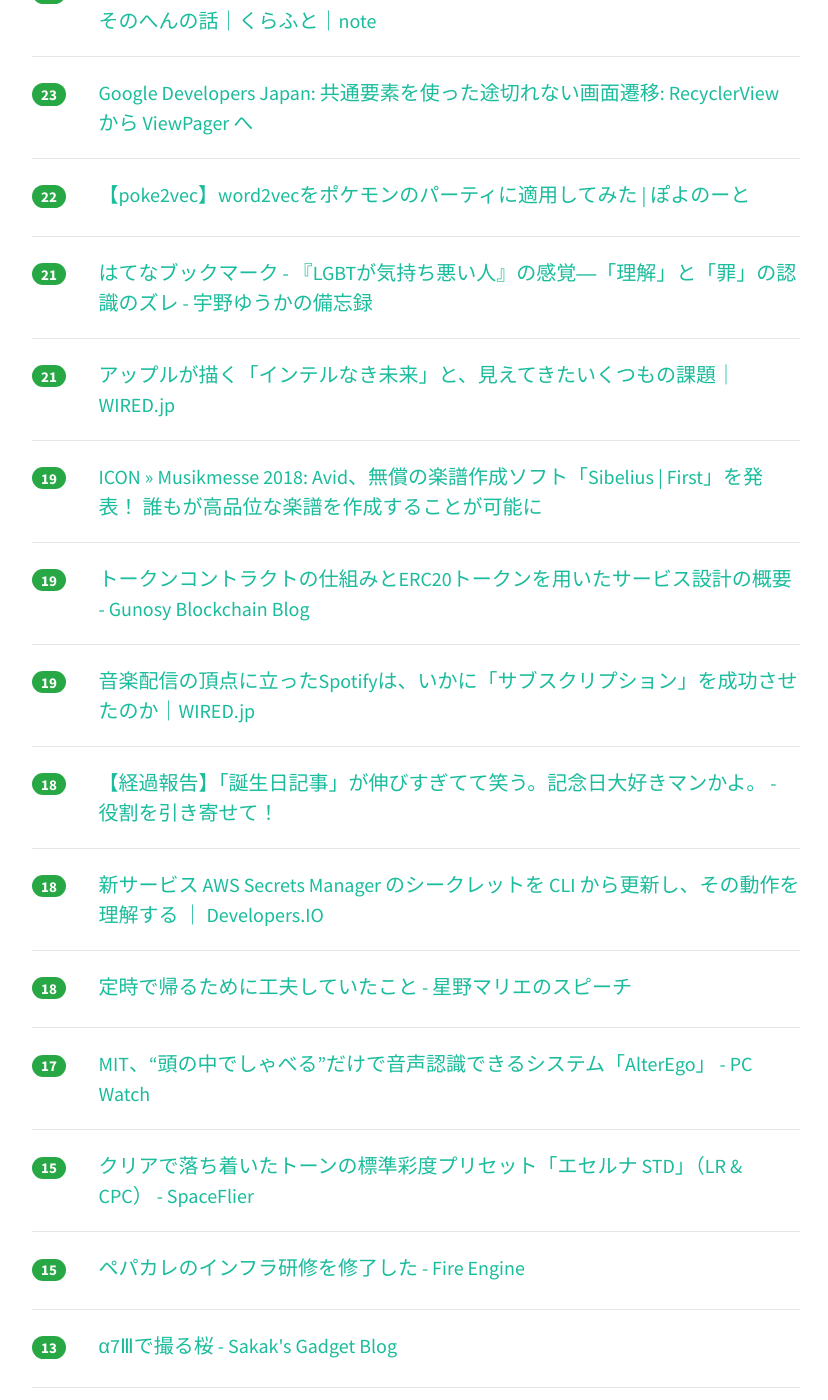
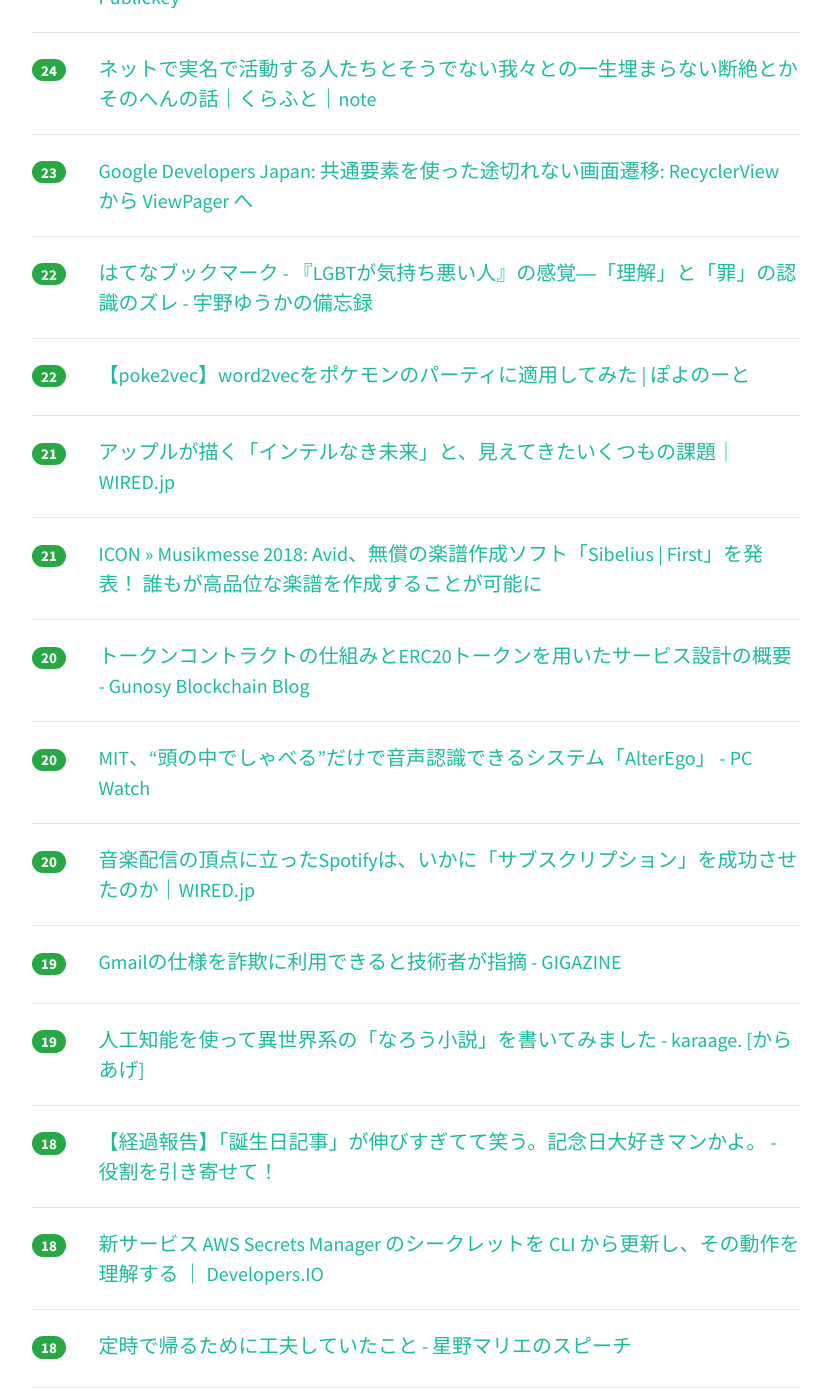
Before and after one commit to yatta47/hatena-matome-site, a Jekyll site: the page built from _posts/2018-04-09-hatena.md, in a window 1280 px wide and 1400 px high, scrolled down 2606 px. Shown: the whole window, without its empty margins (224-1052 px from the left). Built offline with Jekyll 4.4.1, drawn with Linux system fonts in a browser that asks for light colours; nearby versions of some CDN libraries; some of the changed text lies outside the part shown.

Commit message:
Updated 2018-04-09

```diff
--- a/_posts/2018-04-09-hatena.md
+++ b/_posts/2018-04-09-hatena.md
@@ -1,73 +1,73 @@
 ---
 layout: post
 title:  "2018-04-09 はてぶIT"
-date:   2018-04-09 17:01:53
+date:   2018-04-09 18:02:07
 tags: [it-hotentry]
 ---
-42 件のデータあり
+45 件のデータあり
 
 <hr><div class="row">
-<div class="col-1"><span class="badge badge-pill badge-success h2">219</span></div>
+<div class="col-1"><span class="badge badge-pill badge-success h2">242</span></div>
 <div class="col-11"><a href='http://fujii-yuji.net/2018/04/killtheleechsite.html' target='_blank'>漫画村などのリーチサイトを潰したい人が山ほどいるのに、潰れないのはなぜか。 | フジイユウジ::ドットネット</a></div>
 </div>
 <hr>
 <div class="row">
-<div class="col-1"><span class="badge badge-pill badge-success h2">136</span></div>
+<div class="col-1"><span class="badge badge-pill badge-success h2">138</span></div>
 <div class="col-11"><a href='https://www.slideshare.net/keiyagita/vuejsvuex-vuerouter-nuxt-92559566' target='_blank'>Vue.jsの関連ツール・ライブラリ(Vuex, Vue-Router, Nuxt)</a></div>
 </div>
 <hr>
 <div class="row">
-<div class="col-1"><span class="badge badge-pill badge-success h2">131</span></div>
+<div class="col-1"><span class="badge badge-pill badge-success h2">138</span></div>
 <div class="col-11"><a href='https://gigazine.net/news/20180409-macbook-into-touchscreen/' target='_blank'>たった100円でMacBook Proをタッチ対応に変える天才的な方法 - GIGAZINE</a></div>
 </div>
 <hr>
 <div class="row">
-<div class="col-1"><span class="badge badge-pill badge-success h2">111</span></div>
+<div class="col-1"><span class="badge badge-pill badge-success h2">126</span></div>
 <div class="col-11"><a href='https://ninatokaniwarosu.blogspot.com/2018/04/iot.html' target='_blank'>-: IoTやめた</a></div>
 </div>
 <hr>
 <div class="row">
-<div class="col-1"><span class="badge badge-pill badge-success h2">85</span></div>
+<div class="col-1"><span class="badge badge-pill badge-success h2">106</span></div>
 <div class="col-11"><a href='http://p-shirokuma.hatenadiary.com/entry/20180409/1523237088' target='_blank'>ネットの正論や世論に包囲されても、言いたいことは言うべきだと思い出した。 - シロクマの屑籠</a></div>
 </div>
 <hr>
 <div class="row">
-<div class="col-1"><span class="badge badge-pill badge-success h2">71</span></div>
+<div class="col-1"><span class="badge badge-pill badge-success h2">84</span></div>
+<div class="col-11"><a href='https://medium.com/@satoryu/7e111986d7f0' target='_blank'>真面目な人を本気にさせる方法 – Tatsuya Sato – Medium</a></div>
+</div>
+<hr>
+<div class="row">
+<div class="col-1"><span class="badge badge-pill badge-success h2">72</span></div>
+<div class="col-11"><a href='http://www.itmedia.co.jp/news/articles/1804/09/news046.html' target='_blank'>Twitter、“流れるタイムライン”の「User Streams API」廃止を延期 - ITmedia NEWS</a></div>
+</div>
+<hr>
+<div class="row">
+<div class="col-1"><span class="badge badge-pill badge-success h2">72</span></div>
 <div class="col-11"><a href='https://anond.hatelabo.jp/20180408225447' target='_blank'>騒いでるはてブユーザは冷静になってほしい</a></div>
 </div>
 <hr>
 <div class="row">
-<div class="col-1"><span class="badge badge-pill badge-success h2">70</span></div>
-<div class="col-11"><a href='https://medium.com/@satoryu/7e111986d7f0' target='_blank'>真面目な人を本気にさせる方法 – Tatsuya Sato – Medium</a></div>
+<div class="col-1"><span class="badge badge-pill badge-success h2">72</span></div>
+<div class="col-11"><a href='http://tech.mercari.com/entry/2018/04/09/110000' target='_blank'>メルカリ Microservices Team による Terraform 運用とその中で開発したOSSの紹介 - Mercari Engineering Blog</a></div>
 </div>
 <hr>
 <div class="row">
 <div class="col-1"><span class="badge badge-pill badge-success h2">66</span></div>
-<div class="col-11"><a href='http://www.itmedia.co.jp/news/articles/1804/09/news046.html' target='_blank'>Twitter、“流れるタイムライン”の「User Streams API」廃止を延期 - ITmedia NEWS</a></div>
-</div>
-<hr>
-<div class="row">
-<div class="col-1"><span class="badge badge-pill badge-success h2">58</span></div>
-<div class="col-11"><a href='http://tech.mercari.com/entry/2018/04/09/110000' target='_blank'>メルカリ Microservices Team による Terraform 運用とその中で開発したOSSの紹介 - Mercari Engineering Blog</a></div>
+<div class="col-11"><a href='https://qiita.com/noplan1989/items/64491dab247d92e10d41' target='_blank'>AWSの料金を「ざっくり」計算できるサイトを作りました - Qiita</a></div>
 </div>
 <hr>
 <div class="row">
 <div class="col-1"><span class="badge badge-pill badge-success h2">52</span></div>
-<div class="col-11"><a href='https://qiita.com/noplan1989/items/64491dab247d92e10d41' target='_blank'>AWSの料金を「ざっくり」計算できるサイトを作りました - Qiita</a></div>
-</div>
-<hr>
-<div class="row">
-<div class="col-1"><span class="badge badge-pill badge-success h2">49</span></div>
 <div class="col-11"><a href='https://www.businessinsider.jp/post-165291' target='_blank'>パナソニック「“出戻り”ベンチャー買収」の真相 —— Cerevo創業者 岩佐氏らに聞く“交渉の全過程” | BUSINESS INSIDER JAPAN</a></div>
 </div>
 <hr>
 <div class="row">
-<div class="col-1"><span class="badge badge-pill badge-success h2">45</span></div>
+<div class="col-1"><span class="badge badge-pill badge-success h2">47</span></div>
 <div class="col-11"><a href='https://sota1235.hatenablog.com/entry/2018/04/08/233451' target='_blank'>発表資料の作り方 - はらへり日記</a></div>
 </div>
 <hr>
 <div class="row">
-<div class="col-1"><span class="badge badge-pill badge-success h2">38</span></div>
+<div class="col-1"><span class="badge badge-pill badge-success h2">40</span></div>
 <div class="col-11"><a href='https://dev.classmethod.jp/study_meeting/my-first-shellgei/' target='_blank'>シェル芸勉強会の問題を紐解いてみた ｜ Developers.IO</a></div>
 </div>
 <hr>
@@ -77,7 +77,7 @@ tags: [it-hotentry]
 </div>
 <hr>
 <div class="row">
-<div class="col-1"><span class="badge badge-pill badge-success h2">34</span></div>
+<div class="col-1"><span class="badge badge-pill badge-success h2">37</span></div>
 <div class="col-11"><a href='https://qiita.com/haruto167/items/5a784df032518277f4a0' target='_blank'>私からあなたへ 一人前のJavaエンジニアになるためのロードマップを送ろう - Qiita</a></div>
 </div>
 <hr>
@@ -97,32 +97,37 @@ tags: [it-hotentry]
 </div>
 <hr>
 <div class="row">
+<div class="col-1"><span class="badge badge-pill badge-success h2">30</span></div>
+<div class="col-11"><a href='https://av.watch.impress.co.jp/docs/series/dal/1115911.html' target='_blank'>【藤本健のDigital Audio Laboratory】iPhoneからBluetoothで聴くと音質はどう変わる? 波形で比較した-AV Watch</a></div>
+</div>
+<hr>
+<div class="row">
+<div class="col-1"><span class="badge badge-pill badge-success h2">29</span></div>
+<div class="col-11"><a href='https://coliss.com/articles/build-websites/operation/design/color-palette-from-website.html' target='_blank'>指定したWebページから、PhotoshopやSketchのカラーパレットを生成できるChromeの機能拡張 -Site Palette | コリス</a></div>
+</div>
+<hr>
+<div class="row">
 <div class="col-1"><span class="badge badge-pill badge-success h2">29</span></div>
 <div class="col-11"><a href='https://www.suzukikenichi.com/blog/ama-with-google-at-ism-spin-off-4/' target='_blank'>MFIの通知はすでに始まっている、信頼性とWikipediaの関係、meta keywords無視の公式説明ほか Google SEO最新情報 #inhouseseo | 海外SEO情報ブログ</a></div>
 </div>
 <hr>
 <div class="row">
 <div class="col-1"><span class="badge badge-pill badge-success h2">28</span></div>
-<div class="col-11"><a href='https://coliss.com/articles/build-websites/operation/design/color-palette-from-website.html' target='_blank'>指定したWebページから、PhotoshopやSketchのカラーパレットを生成できるChromeの機能拡張 -Site Palette | コリス</a></div>
+<div class="col-11"><a href='http://blog.willnet.in/entry/2018/04/09/101808' target='_blank'>技術顧問業を始めて2年がたった - おもしろwebサービス開発日記</a></div>
 </div>
 <hr>
 <div class="row">
-<div class="col-1"><span class="badge badge-pill badge-success h2">28</span></div>
-<div class="col-11"><a href='https://av.watch.impress.co.jp/docs/series/dal/1115911.html' target='_blank'>【藤本健のDigital Audio Laboratory】iPhoneからBluetoothで聴くと音質はどう変わる? 波形で比較した-AV Watch</a></div>
-</div>
-<hr>
-<div class="row">
-<div class="col-1"><span class="badge badge-pill badge-success h2">26</span></div>
+<div class="col-1"><span class="badge badge-pill badge-success h2">27</span></div>
 <div class="col-11"><a href='https://coliss.com/articles/freebies/high-quality-mockups-mockup-photos.html' target='_blank'>試してみたらすごかった！簡単に作成できる高品質なモックアップ素材がダウンロードできる -Mockup Photos | コリス</a></div>
 </div>
 <hr>
 <div class="row">
-<div class="col-1"><span class="badge badge-pill badge-success h2">25</span></div>
+<div class="col-1"><span class="badge badge-pill badge-success h2">27</span></div>
 <div class="col-11"><a href='https://gist.github.com/ujihisa/9d8fa8dfbc373512a575031cee2f6bb3' target='_blank'>2018-04-ujihisa-fablic.md · GitHub</a></div>
 </div>
 <hr>
 <div class="row">
-<div class="col-1"><span class="badge badge-pill badge-success h2">24</span></div>
+<div class="col-1"><span class="badge badge-pill badge-success h2">25</span></div>
 <div class="col-11"><a href='http://www.publickey1.jp/blog/18/hashicorp_ceo_davemcjanet.html' target='_blank'>HashiCorpの成功は、コミュニティのおかげでエンタープライズ市場へ浸透できているからだ。HashiCorp CEOデイブ・マクジャネット氏インタビュー － Publickey</a></div>
 </div>
 <hr>
@@ -138,12 +143,12 @@ tags: [it-hotentry]
 <hr>
 <div class="row">
 <div class="col-1"><span class="badge badge-pill badge-success h2">22</span></div>
-<div class="col-11"><a href='https://odanpoyo.github.io/2018/04/08/poke2vec/' target='_blank'>【poke2vec】word2vecをポケモンのパーティに適用してみた | ぽよのーと</a></div>
+<div class="col-11"><a href='http://b.hatena.ne.jp/entry/yuhka-uno.hatenablog.com/entry/2018/04/08/130112' target='_blank'>はてなブックマーク - 『LGBTが気持ち悪い人』の感覚―「理解」と「罪」の認識のズレ - 宇野ゆうかの備忘録</a></div>
 </div>
 <hr>
 <div class="row">
-<div class="col-1"><span class="badge badge-pill badge-success h2">21</span></div>
-<div class="col-11"><a href='http://b.hatena.ne.jp/entry/yuhka-uno.hatenablog.com/entry/2018/04/08/130112' target='_blank'>はてなブックマーク - 『LGBTが気持ち悪い人』の感覚―「理解」と「罪」の認識のズレ - 宇野ゆうかの備忘録</a></div>
+<div class="col-1"><span class="badge badge-pill badge-success h2">22</span></div>
+<div class="col-11"><a href='https://odanpoyo.github.io/2018/04/08/poke2vec/' target='_blank'>【poke2vec】word2vecをポケモンのパーティに適用してみた | ぽよのーと</a></div>
 </div>
 <hr>
 <div class="row">
@@ -152,18 +157,33 @@ tags: [it-hotentry]
 </div>
 <hr>
 <div class="row">
-<div class="col-1"><span class="badge badge-pill badge-success h2">19</span></div>
+<div class="col-1"><span class="badge badge-pill badge-success h2">21</span></div>
 <div class="col-11"><a href='https://icon.jp/archives/14750' target='_blank'>ICON » Musikmesse 2018: Avid、無償の楽譜作成ソフト「Sibelius | First」を発表！ 誰もが高品位な楽譜を作成することが可能に</a></div>
 </div>
 <hr>
 <div class="row">
-<div class="col-1"><span class="badge badge-pill badge-success h2">19</span></div>
+<div class="col-1"><span class="badge badge-pill badge-success h2">20</span></div>
 <div class="col-11"><a href='http://blockchain.gunosy.io/entry/token-summary-and-token-contract' target='_blank'>トークンコントラクトの仕組みとERC20トークンを用いたサービス設計の概要 - Gunosy Blockchain Blog</a></div>
 </div>
 <hr>
 <div class="row">
+<div class="col-1"><span class="badge badge-pill badge-success h2">20</span></div>
+<div class="col-11"><a href='https://pc.watch.impress.co.jp/docs/news/1115976.html' target='_blank'>MIT、“頭の中でしゃべる”だけで音声認識できるシステム「AlterEgo」 - PC Watch</a></div>
+</div>
+<hr>
+<div class="row">
+<div class="col-1"><span class="badge badge-pill badge-success h2">20</span></div>
+<div class="col-11"><a href='https://wired.jp/2018/04/09/spotify-and-subscription-model/' target='_blank'>音楽配信の頂点に立ったSpotifyは、いかに「サブスクリプション」を成功させたのか｜WIRED.jp</a></div>
+</div>
+<hr>
+<div class="row">
 <div class="col-1"><span class="badge badge-pill badge-success h2">19</span></div>
-<div class="col-11"><a href='https://wired.jp/2018/04/09/spotify-and-subscription-model/' target='_blank'>音楽配信の頂点に立ったSpotifyは、いかに「サブスクリプション」を成功させたのか｜WIRED.jp</a></div>
+<div class="col-11"><a href='https://gigazine.net/news/20180409-how-to-scam-a-gmail-user/' target='_blank'>Gmailの仕様を詐欺に利用できると技術者が指摘 - GIGAZINE</a></div>
+</div>
+<hr>
+<div class="row">
+<div class="col-1"><span class="badge badge-pill badge-success h2">19</span></div>
+<div class="col-11"><a href='http://karaage.hatenadiary.jp/entry/2018/04/09/073000' target='_blank'>人工知能を使って異世界系の「なろう小説」を書いてみました - karaage. [からあげ]</a></div>
 </div>
 <hr>
 <div class="row">
@@ -183,17 +203,12 @@ tags: [it-hotentry]
 <hr>
 <div class="row">
 <div class="col-1"><span class="badge badge-pill badge-success h2">17</span></div>
-<div class="col-11"><a href='https://pc.watch.impress.co.jp/docs/news/1115976.html' target='_blank'>MIT、“頭の中でしゃべる”だけで音声認識できるシステム「AlterEgo」 - PC Watch</a></div>
+<div class="col-11"><a href='http://www.hirotsuru.com/entry/2018/04/09/081607' target='_blank'>ペパカレのインフラ研修を修了した - Fire Engine</a></div>
 </div>
 <hr>
 <div class="row">
 <div class="col-1"><span class="badge badge-pill badge-success h2">15</span></div>
 <div class="col-11"><a href='http://www.spaceflier.com/entry/20180408_lr-preset_eserna-std' target='_blank'>クリアで落ち着いたトーンの標準彩度プリセット「エセルナ STD」（LR & CPC） - SpaceFlier</a></div>
-</div>
-<hr>
-<div class="row">
-<div class="col-1"><span class="badge badge-pill badge-success h2">15</span></div>
-<div class="col-11"><a href='http://www.hirotsuru.com/entry/2018/04/09/081607' target='_blank'>ペパカレのインフラ研修を修了した - Fire Engine</a></div>
 </div>
 <hr>
 <div class="row">
@@ -207,12 +222,12 @@ tags: [it-hotentry]
 </div>
 <hr>
 <div class="row">
-<div class="col-1"><span class="badge badge-pill badge-success h2">9</span></div>
+<div class="col-1"><span class="badge badge-pill badge-success h2">10</span></div>
 <div class="col-11"><a href='https://anond.hatelabo.jp/20180408223626' target='_blank'>リベラルもネトウヨも美男美女が好き</a></div>
 </div>
 <hr>
 <div class="row">
-<div class="col-1"><span class="badge badge-pill badge-success h2">8</span></div>
+<div class="col-1"><span class="badge badge-pill badge-success h2">9</span></div>
 <div class="col-11"><a href='https://www.gamespark.jp/article/2018/04/08/79853.html' target='_blank'>NetEase、『荒野行動』訴訟問題に対してコメント―「サービス継続」を改めて明言 | Game*Spark - 国内・海外ゲーム情報サイト</a></div>
 </div>
 <hr>
```
